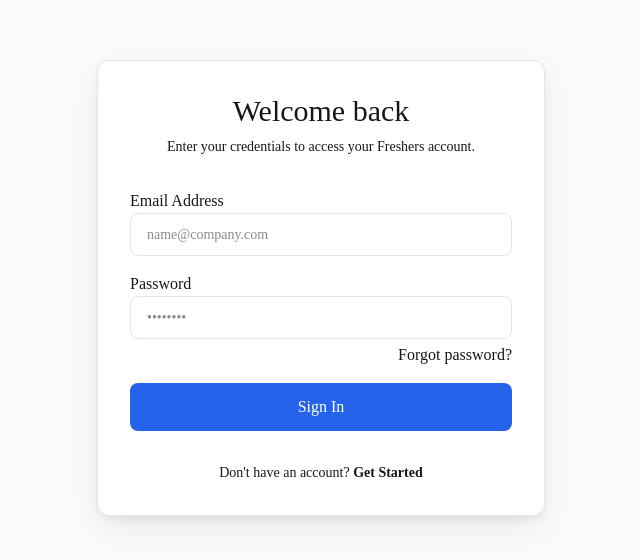
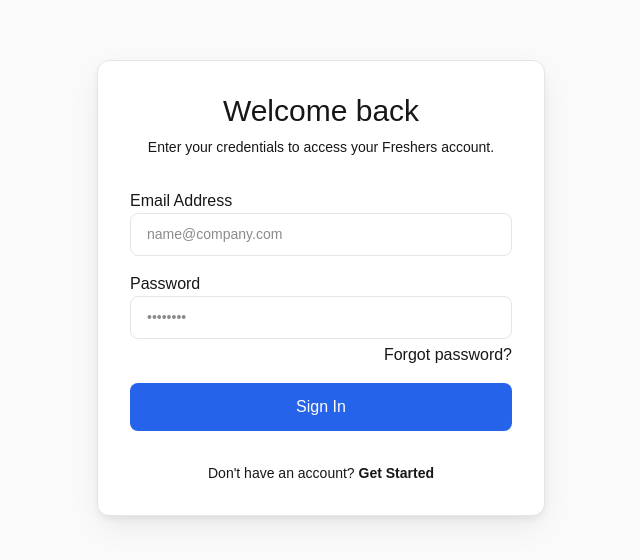
Before and after one commit to SirioBambino/freshers-mvp, a React (Vite) app: page / in a window 1280 px wide. Shown: the part 112-672 px from the top of the page, without its empty margins (319-959 px from the left). Built offline with nearby package versions, Linux system fonts and the light colour scheme.

Commit message:
Update theme.css

```diff
--- a/src/styles/theme.css
+++ b/src/styles/theme.css
@@ -94,13 +94,13 @@
   --text-monospace-body--line-height: 20px;
 
   /* Font families */
-  --font-caption: Heebo;
-  --font-caption-bold: Heebo;
-  --font-body: Heebo;
-  --font-body-bold: Heebo;
-  --font-heading-3: Heebo;
-  --font-heading-2: Heebo;
-  --font-heading-1: Heebo;
+  --font-caption: Heebo, sans-serif;
+  --font-caption-bold: Heebo, sans-serif;
+  --font-body: Heebo, sans-serif;
+  --font-body-bold: Heebo, sans-serif;
+  --font-heading-3: Heebo, sans-serif;
+  --font-heading-2: Heebo, sans-serif;
+  --font-heading-1: Heebo, sans-serif;
   --font-monospace-body: monospace;
 
   /* Box shadows */
```
